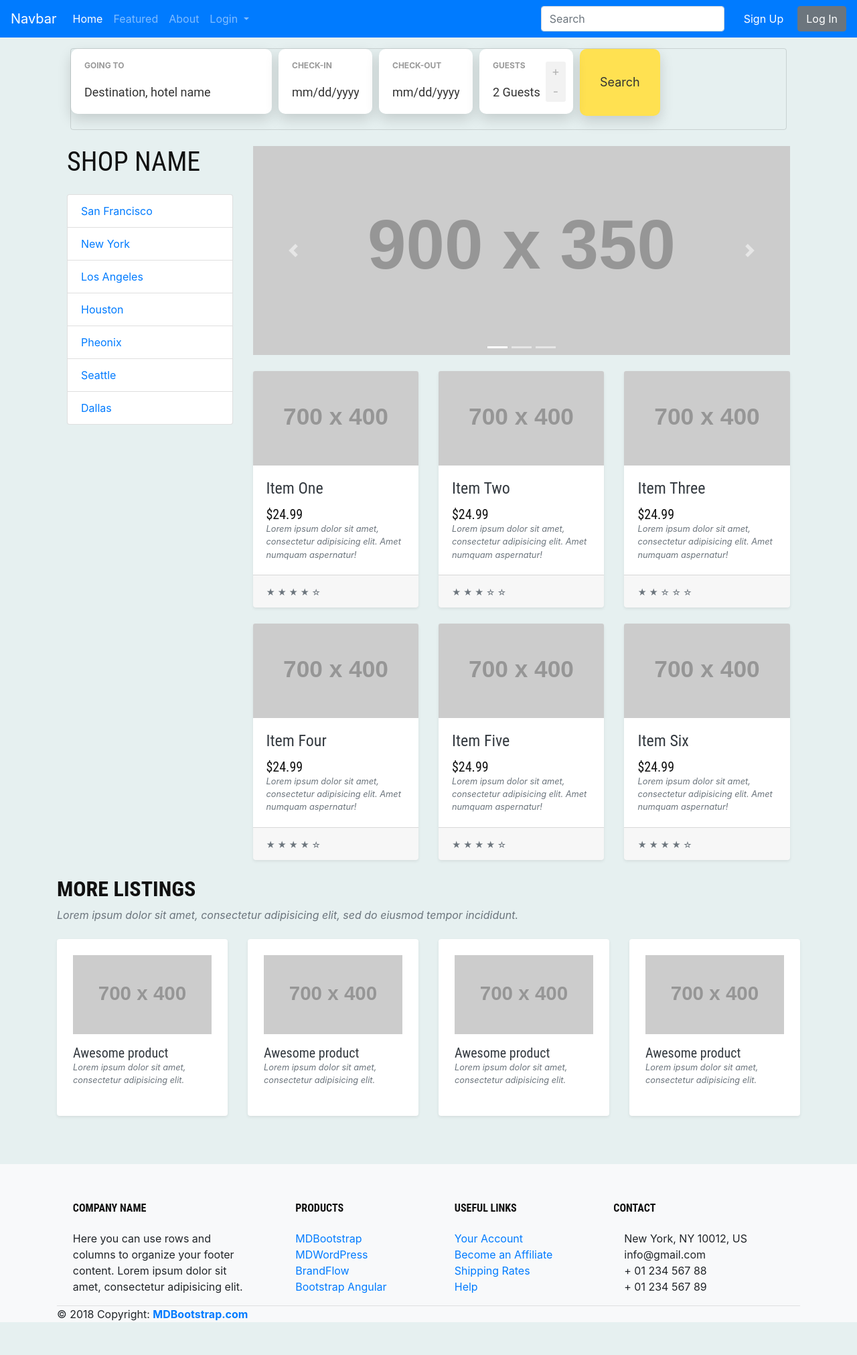
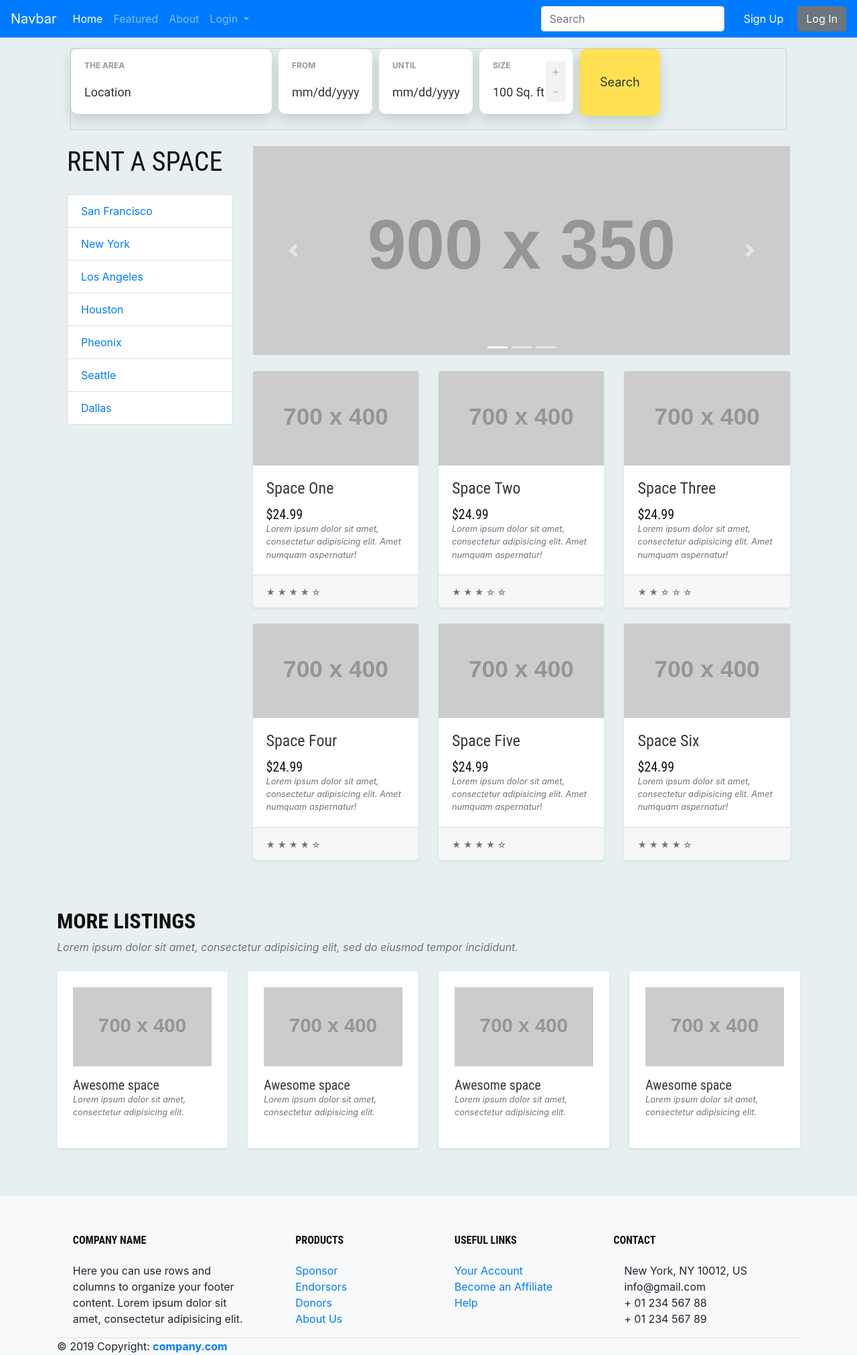
Before and after one commit to caocmai/Rent-Out-Space, a Flask app: page / in a window 1280 px wide. Shown: the whole page at 67% size. Before the commit the page ends 1974 px from the top, so only its background shows below. Run offline with Flask 2, Linux system fonts and the light colour scheme; grey boxes labelled with a size stand in for pictures from a placeholder-image service; some libraries are stand-ins or nearby versions.

```diff
--- a/templates/base.html
+++ b/templates/base.html
@@ -92,16 +92,16 @@
             <div class="col-md-2 col-lg-2 col-xl-2 mx-auto mt-3">
               <h6 class="text-uppercase mb-4 font-weight-bold">Products</h6>
               <p>
-                <a href="#!">MDBootstrap</a>
+                <a href="#!">Sponsor</a>
               </p>
               <p>
-                <a href="#!">MDWordPress</a>
+                <a href="#!">Endorsors</a>
               </p>
               <p>
-                <a href="#!">BrandFlow</a>
+                <a href="#!">Donors</a>
               </p>
               <p>
-                <a href="#!">Bootstrap Angular</a>
+                <a href="#!">About Us</a>
               </p>
             </div>
             <!-- Grid column -->
@@ -116,9 +116,6 @@
               </p>
               <p>
                 <a href="#!">Become an Affiliate</a>
-              </p>
-              <p>
-                <a href="#!">Shipping Rates</a>
               </p>
               <p>
                 <a href="search">Help</a>
@@ -154,9 +151,9 @@
             <div class="col-md-7 col-lg-8">
 
               <!--Copyright-->
-              <p class="text-center text-md-left">© 2018 Copyright:
-                <a href="https://mdbootstrap.com/education/bootstrap/">
-                  <strong> MDBootstrap.com</strong>
+              <p class="text-center text-md-left">© 2019 Copyright:
+                <a href="https://github.com/caocmai/rent-out-space">
+                  <strong> company.com</strong>
                 </a>
               </p>
 
--- a/templates/index.html
+++ b/templates/index.html
@@ -9,25 +9,25 @@
             <!-- <div class="card-body"> -->
                 <form class="form" method="POST" action="#">
                     <div class="input-group input--large">
-                        <label class="label">going to</label>
-                        <input class="input--style-1" type="text" placeholder="Destination, hotel name" name="going">
+                        <label class="label">The Area</label>
+                        <input class="input--style-1" type="text" placeholder="Location" name="going">
                     </div>
                     <div class="input-group input--medium">
-                        <label class="label">Check-In</label>
+                        <label class="label">From</label>
                         <input class="input--style-1" type="text" name="checkin" placeholder="mm/dd/yyyy" id="input-start">
                     </div>
                     <div class="input-group input--medium">
-                        <label class="label">Check-Out</label>
+                        <label class="label">Until</label>
                         <input class="input--style-1" type="text" name="checkout" placeholder="mm/dd/yyyy" id="input-end">
                     </div>
                     <div class="input-group input--medium">
-                        <label class="label">guests</label>
+                        <label class="label">Size</label>
                         <div class="input-group-icon js-number-input">
                             <div class="icon-con">
                                 <span class="plus">+</span>
                                 <span class="minus">-</span>
                             </div>
-                            <input class="input--style-1 quantity" type="text" name="guests" value="2 Guests">
+                            <input class="input--style-1 quantity" type="text" name="guests" value="100 Sq. ft">
                         </div>
                     </div>
                     <button class="btn-submit" type="submit">search</button>
@@ -43,7 +43,7 @@
 
       <div class="col-lg-3">
 
-        <h1 class="my-4">Shop Name</h1>
+        <h1 class="my-4">Rent a Space</h1>
         <div class="list-group">
           <a href="#" class="list-group-item">San Francisco</a>
           <a href="#" class="list-group-item">New York</a>
@@ -94,7 +94,7 @@
                   <a href="product_page"><img class="card-img-top" src="http://placehold.it/700x400" alt=""></a>
                   <div class="card-body">
                     <h4 class="card-title">
-                      <a class="text-dark" href="product_page">Item One</a>
+                      <a class="text-dark" href="product_page">Space One</a>
                     </h4>
                     <h5>$24.99</h5>
                     <p class="small text-muted font-italic">Lorem ipsum dolor sit amet, consectetur adipisicing elit. Amet numquam aspernatur!</p>
@@ -110,7 +110,7 @@
                 <a href="product_page"><img class="card-img-top" src="http://placehold.it/700x400" alt=""></a>
                 <div class="card-body">
                   <h4 class="card-title">
-                    <a class="text-dark" href="product_page">Item Two</a>
+                    <a class="text-dark" href="product_page">Space Two</a>
                   </h4>
                   <h5>$24.99</h5>
                   <p class="small text-muted font-italic">Lorem ipsum dolor sit amet, consectetur adipisicing elit. Amet numquam aspernatur!</p>
@@ -126,7 +126,7 @@
                 <a href="product_page"><img class="card-img-top" src="http://placehold.it/700x400" alt=""></a>
                 <div class="card-body">
                   <h4 class="card-title">
-                    <a class="text-dark" href="product_page">Item Three</a>
+                    <a class="text-dark" href="product_page">Space Three</a>
                   </h4>
                   <h5>$24.99</h5>
                   <p class="small text-muted font-italic">Lorem ipsum dolor sit amet, consectetur adipisicing elit. Amet numquam aspernatur!</p>
@@ -142,7 +142,7 @@
                 <a href="product_page"><img class="card-img-top" src="http://placehold.it/700x400" alt=""></a>
                 <div class="card-body">
                   <h4 class="card-title">
-                    <a class="text-dark" href="product_page">Item Four</a>
+                    <a class="text-dark" href="product_page">Space Four</a>
                   </h4>
                   <h5>$24.99</h5>
                   <p class="small text-muted font-italic">Lorem ipsum dolor sit amet, consectetur adipisicing elit. Amet numquam aspernatur!</p>
@@ -158,7 +158,7 @@
                 <a href="product_page"><img class="card-img-top" src="http://placehold.it/700x400" alt=""></a>
                 <div class="card-body">
                   <h4 class="card-title">
-                    <a class="text-dark" href="product_page">Item Five</a>
+                    <a class="text-dark" href="product_page">Space Five</a>
                   </h4>
                   <h5>$24.99</h5>
                   <p class="small text-muted font-italic">Lorem ipsum dolor sit amet, consectetur adipisicing elit. Amet numquam aspernatur!</p>
@@ -174,7 +174,7 @@
               <a href="product_page"><img class="card-img-top" src="http://placehold.it/700x400" alt=""></a>
               <div class="card-body">
                 <h4 class="card-title">
-                  <a class="text-dark" href="product_page">Item Six</a>
+                  <a class="text-dark" href="product_page">Space Six</a>
                 </h4>
                 <h5>$24.99</h5>
                 <p class="small text-muted font-italic">Lorem ipsum dolor sit amet, consectetur adipisicing elit. Amet numquam aspernatur!</p>
@@ -197,6 +197,7 @@
   </div>
   <!-- /.container -->
 
+  <br><br>
     <!-- First Row [Prosucts]-->
     <h2 class="font-weight-bold mb-2">More Listings</h2>
     <p class="font-italic text-muted mb-4">Lorem ipsum dolor sit amet, consectetur adipisicing elit, sed do eiusmod tempor incididunt.</p>
@@ -206,7 +207,7 @@
             <!-- Card-->
             <div class="card rounded shadow-sm border-0">
                 <div class="card-body p-4"><img src="http://placehold.it/700x400" alt="" class="img-fluid d-block mx-auto mb-3">
-                    <h5> <a href="#" class="text-dark">Awesome product</a></h5>
+                    <h5> <a href="#" class="text-dark">Awesome space</a></h5>
                     <p class="small text-muted font-italic">Lorem ipsum dolor sit amet, consectetur adipisicing elit.</p>
                     <ul class="list-inline small">
                         <li class="list-inline-item m-0"><i class="fa fa-star text-success"></i></li>
@@ -223,7 +224,7 @@
             <!-- Card-->
             <div class="card rounded shadow-sm border-0">
                 <div class="card-body p-4"><img src="http://placehold.it/700x400" alt="" class="img-fluid d-block mx-auto mb-3">
-                    <h5> <a href="#" class="text-dark">Awesome product</a></h5>
+                    <h5> <a href="#" class="text-dark">Awesome space</a></h5>
                     <p class="small text-muted font-italic">Lorem ipsum dolor sit amet, consectetur adipisicing elit.</p>
                     <ul class="list-inline small">
                         <li class="list-inline-item m-0"><i class="fa fa-star text-success"></i></li>
@@ -240,7 +241,7 @@
             <!-- Card-->
             <div class="card rounded shadow-sm border-0">
                 <div class="card-body p-4"><img src="http://placehold.it/700x400" alt="" class="img-fluid d-block mx-auto mb-3">
-                    <h5> <a href="#" class="text-dark">Awesome product</a></h5>
+                    <h5> <a href="#" class="text-dark">Awesome space</a></h5>
                     <p class="small text-muted font-italic">Lorem ipsum dolor sit amet, consectetur adipisicing elit.</p>
                     <ul class="list-inline small">
                         <li class="list-inline-item m-0"><i class="fa fa-star text-success"></i></li>
@@ -257,7 +258,7 @@
             <!-- Card-->
             <div class="card rounded shadow-sm border-0">
                 <div class="card-body p-4"><img src="http://placehold.it/700x400" alt="" class="img-fluid d-block mx-auto mb-3">
-                    <h5> <a href="#" class="text-dark">Awesome product</a></h5>
+                    <h5> <a href="#" class="text-dark">Awesome space</a></h5>
                     <p class="small text-muted font-italic">Lorem ipsum dolor sit amet, consectetur adipisicing elit.</p>
                     <ul class="list-inline small">
                         <li class="list-inline-item m-0"><i class="fa fa-star text-success"></i></li>
```
Also changed, not shown: templates/sign_up.html (+8 -7 lines).
